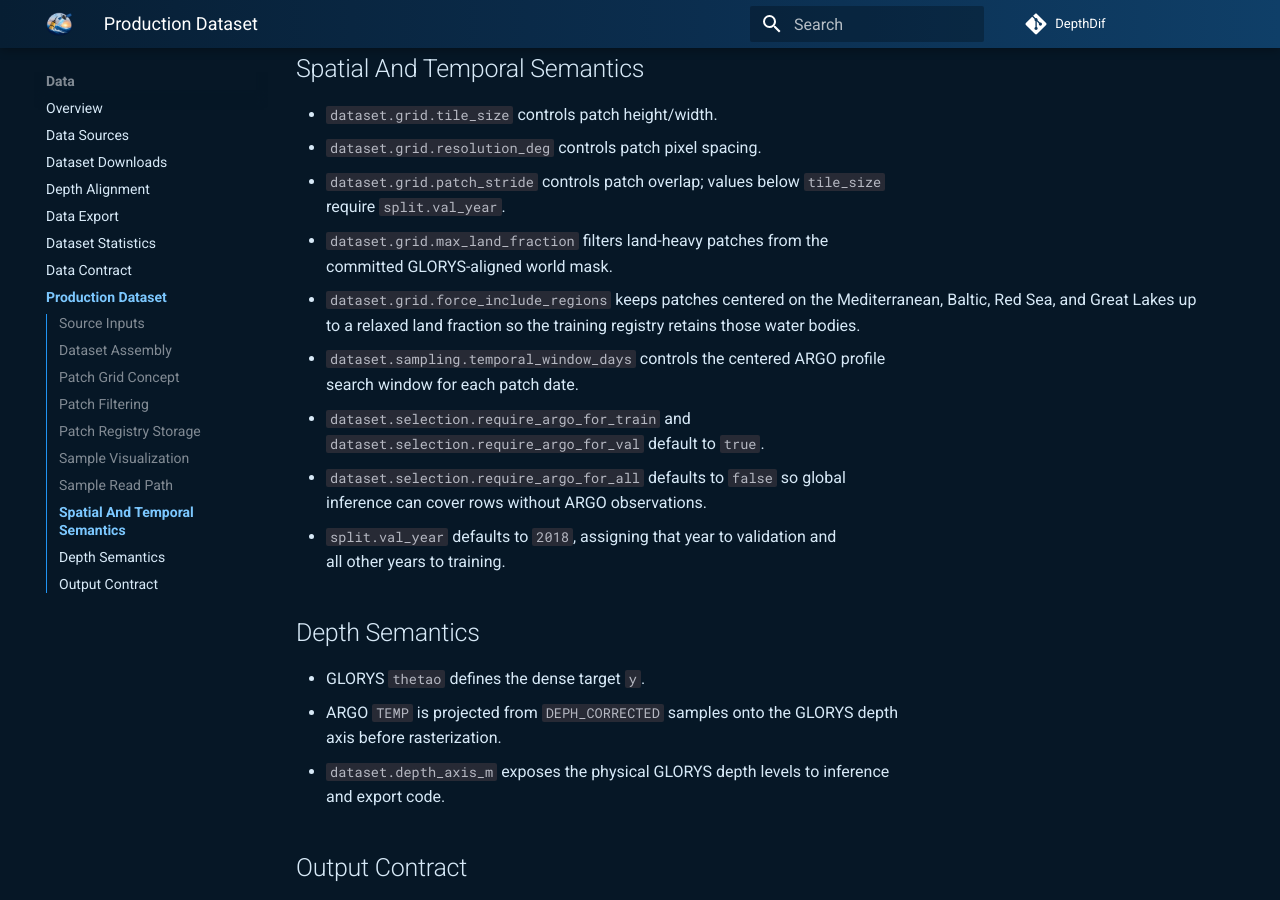
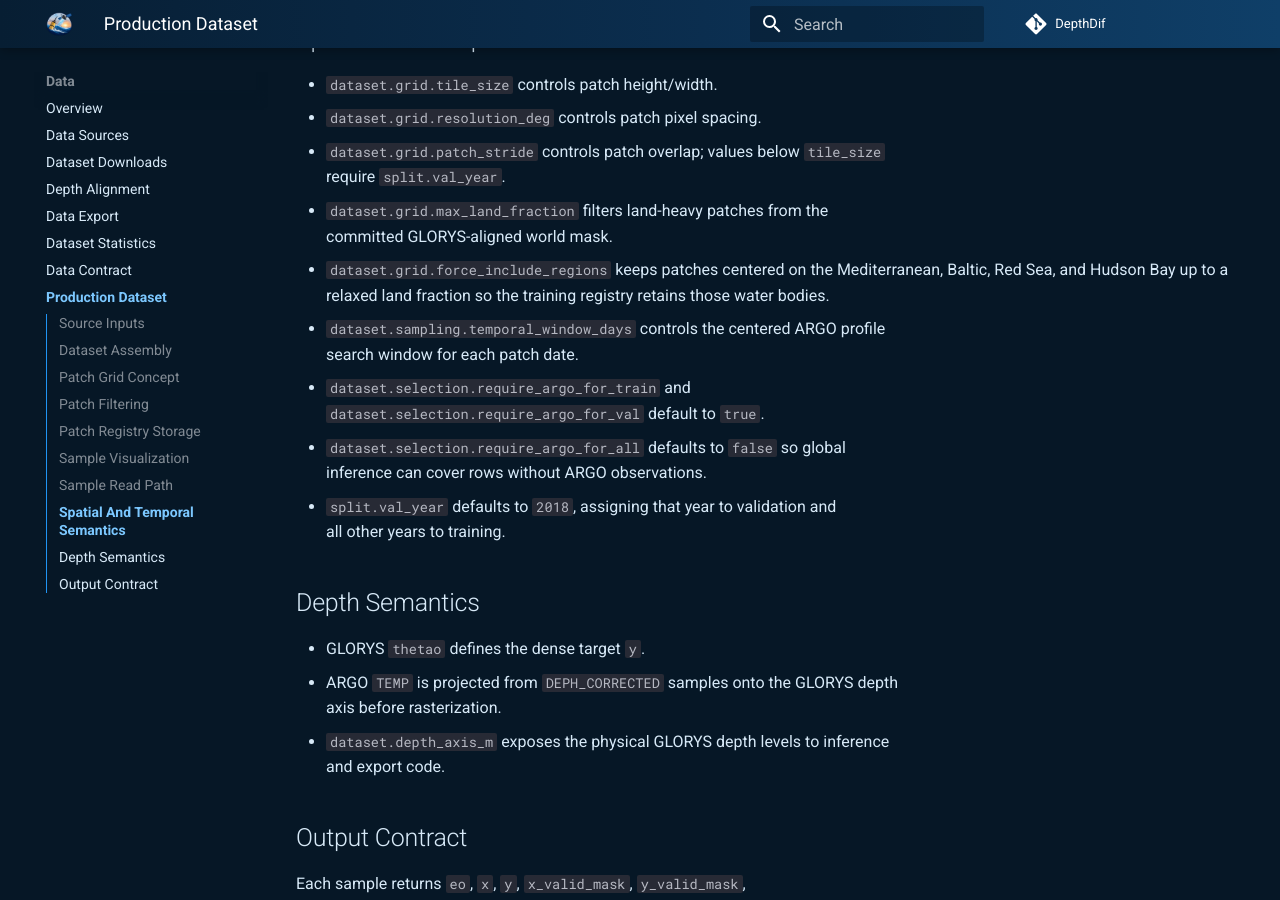
Before and after one commit to simon-donike/DepthDif, an MkDocs documentation site: the page built from docs/production-datasets.md, in a window 1280 px wide and 900 px high, scrolled down 7244 px. Built offline with MkDocs 1.6.1 and Material for MkDocs 9.7.7, drawn with Linux system fonts in a browser that asks for light colours; comment, search, counter and statistics services are not loaded; some of the changed text lies outside the part shown.

Commit message:
change from gr. lakes to hudson force include

```diff
--- a/docs/production-datasets.md
+++ b/docs/production-datasets.md
@@ -62,7 +62,7 @@
 `land_fraction <= dataset.grid.max_land_fraction`.
 
 The default cap is `0.30`, so normal retained patches are at least 70% ocean.
-Patches centered on the Mediterranean, Baltic, Red Sea, and Great Lakes are force-included with a relaxed land cap through
+Patches centered on the Mediterranean, Baltic, Red Sea, and Hudson Bay are force-included with a relaxed land cap through
 `dataset.grid.force_include_regions`, because those water bodies are narrow or coastline-heavy and would
 otherwise lose useful ocean context around coastlines.
 The figure labels show the current region-specific land caps and retained patch counts.
@@ -127,7 +127,7 @@
   require `split.val_year`.
 - `dataset.grid.max_land_fraction` filters land-heavy patches from the
   committed GLORYS-aligned world mask.
-- `dataset.grid.force_include_regions` keeps patches centered on the Mediterranean, Baltic, Red Sea, and Great Lakes up
+- `dataset.grid.force_include_regions` keeps patches centered on the Mediterranean, Baltic, Red Sea, and Hudson Bay up
   to a relaxed land fraction so the training registry retains those water bodies.
 - `dataset.sampling.temporal_window_days` controls the centered ARGO profile
   search window for each patch date.
```
Also changed, not shown: src/depth_recon/configs/px_space/data_ostia_argo_geotiff.yaml (+5 -5 lines), src/depth_recon/configs/px_space/data_ostia_argo_geotiff_full_glorys_argo.yaml (+5 -5 lines), src/depth_recon/configs/px_space/data_ostia_argo_netcdf.yaml (+5 -6 lines), docs/assets/data/patch_grid/force_include_regions_detail.png, docs/assets/data/patch_grid/force_include_regions_overview.png, 2 other files.
